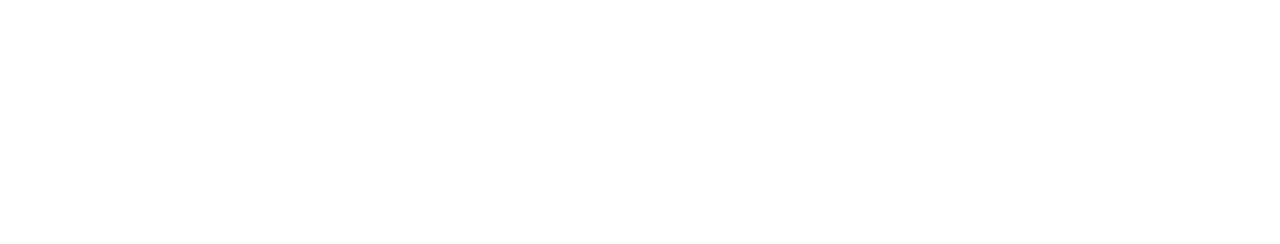
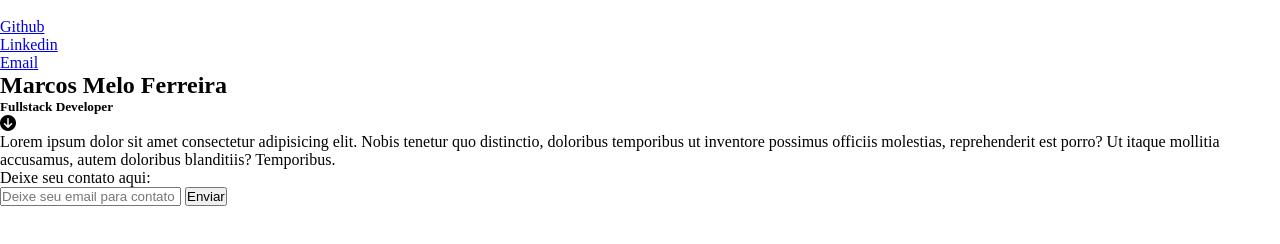
Before and after one commit to Marcos9868/hc3-projeto-whoami, a plain HTML site: page index.html in a window 1280 px wide. Drawn offline with Linux system fonts and the light colour scheme.

Commit message:
Estrutura base do projeto

```diff
--- a/index.html
+++ b/index.html
@@ -5,9 +5,49 @@
   <meta http-equiv="X-UA-Compatible" content="IE=edge">
   <meta name="viewport" content="width=device-width, initial-scale=1.0">
   <link rel="stylesheet" href="/css/style.css">
+  <script src="https://kit.fontawesome.com/d6d2dd9880.js" crossorigin="anonymous"></script>
   <title>Who Am I?</title>
 </head>
 <body>
+  <header>
+    <div>
+      <img src="" alt="">
+    </div>
+    <ul>
+      <li>
+        <a href="https://github.com/Marcos9868">Github</a>
+      </li>
+      <li>
+        <a href="https://www.linkedin.com/in/marcos-melo-ferreira/">Linkedin</a>
+      </li>
+      <li>
+        <a href="mailto:marcos_m_ferreira@outlook.com">Email</a>
+      </li>
+    </ul>
+  </header>
+  <main>
+    <section class="container">
+      <div class="name">
+        <h1>Marcos Melo Ferreira</h1>
+        <h5>Fullstack Developer</h5>
+      </div>
 
+      <div id="arrow">
+        <i class="fa-solid fa-circle-arrow-down"></i>
+      </div>
+
+      <div id="about">
+        <p>Lorem ipsum dolor sit amet consectetur adipisicing elit. Nobis tenetur quo distinctio, doloribus temporibus ut inventore possimus officiis molestias, reprehenderit est porro? Ut itaque mollitia accusamus, autem doloribus blanditiis? Temporibus.</p>
+      </div>
+
+      <div class="form">
+        <p>Deixe seu contato aqui:</p>
+        <form action="">
+          <input type="text" placeholder="Deixe seu email para contato">
+          <button>Enviar</button>
+        </form>
+      </div>
+    </section>
+  </main>
 </body>
 </html>
```
